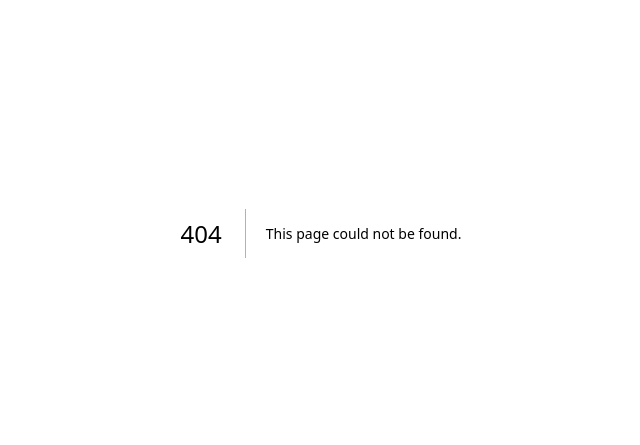
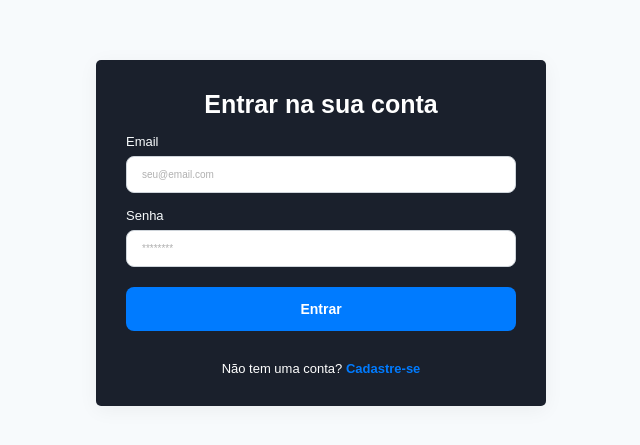
Before and after one commit to PFMJunior/carteira-financeira, a Next.js app: page /login in a window 1280 px wide. Before the commit this address had no page. Shown: the part 167-612 px from the top of the page, without its empty margins (319-959 px from the left). Built offline with nearby package versions, Linux system fonts and the light colour scheme.

Commit message:
Create page login

```diff
--- /dev/null
+++ b/app/login/page.tsx
@@ -0,0 +1,23 @@
+import styles from "./styles.module.scss";
+
+export default function LoginPage() {
+    return(
+        <div className={styles.loginContainer}>
+            <form className={styles.loginForm}>
+                <h2>Entrar na sua conta</h2>
+                <div className={styles.formGroup}>
+                    <label htmlFor="email">Email</label>
+                    <input type="email" id="email" placeholder="seu@email.com" />
+                </div>
+                <div className={styles.formGroup}>
+                    <label htmlFor="password">Senha</label>
+                    <input type="password" id="password" placeholder="********" />
+                </div>
+                <button type="submit" className={styles.submitButton}>Entrar</button>
+                <p className={styles.signupLink}>Não tem uma conta? <a href="/register">Cadastre-se</a></p>
+                {/* Exemplo de mensagem de erro */}
+                {/* {error && <p className={styles.errorMessage}>{error}</p>} */}
+            </form>
+        </div>
+    );
+}
--- /dev/null
+++ b/app/login/styles.module.scss
@@ -0,0 +1,116 @@
+.loginContainer {
+    display: flex;
+    flex-direction: column;
+    align-items: center;
+    justify-content: center;
+
+    background-color: var(--color-secondary-light);
+
+    min-height: 100vh;
+    padding: 2rem;
+
+    .loginForm {
+        background-color: var(--color-primary-dark);
+        border-radius: .5rem;
+        box-shadow: 0 4px 20px rgba(0, 0, 0, 0.05);
+
+        padding: 3rem;
+        width: 100%;
+        max-width: 450px;
+
+        h2 {
+            color: var(--white);
+            font-size: 2.5rem;
+            margin-bottom: 1.5rem;
+            text-align: center;
+        }
+
+        .formGroup {
+            margin-bottom: 1.5rem;
+
+            label {
+                display: block;
+
+                color: var(--color-text-light);
+                font-size: 1.3rem;
+                font-weight: 500;
+                margin-bottom: 0.7rem;
+            }
+
+            input {
+                border: 1px solid var(--border-color);
+                border-radius: .8rem;
+                box-sizing: border-box;
+
+                font-size: 1rem;
+                padding: 1.2rem 1.5rem;
+                width: 100%;
+                transition:
+                    border-color 0.3s ease,
+                    box-shadow 0.3s ease;
+
+                &:focus {
+                    border-color: var(--background-button-register);
+                    box-shadow: 0 0 0 3px rgba(var(--background-button-register), 0.2);
+                    outline: none;
+                }
+
+                &::placeholder {
+                    color: #b0b0b0;
+                }
+            }
+        }
+
+        .submitButton {
+            background-color: var(--background-button-register);
+            border: 0;
+            border-radius: .8rem;
+
+            color: #fff;
+            cursor: pointer;
+
+            font-size: 1.4rem;
+            font-weight: bold;
+
+            margin-top: .5rem;
+            padding: 1.4rem 2rem;
+            transition:
+                background-color 0.3s ease,
+                transform 0.2s ease;
+            width: 100%;
+
+            &:hover {
+                background-color: darken(#007bff, 10%);
+                transform: translateY(-2px);
+            }
+
+            &:active {
+                transform: translateY(0);
+            }
+        }
+
+        .signupLink {
+            color: var(--white);
+            font-size: 1.3rem;
+            margin-top: 3rem;
+            text-align: center;
+
+            a {
+                color: var(--background-button-register);
+                text-decoration: none;
+                font-weight: 600;
+                &:hover {
+                    text-decoration: underline;
+                }
+            }
+        }
+
+        .errorMessage {
+            color: var(--color-error);
+            font-size: 0.9rem;
+
+            text-align: center;
+            margin-top: 1rem;
+        }
+    }
+}
```
